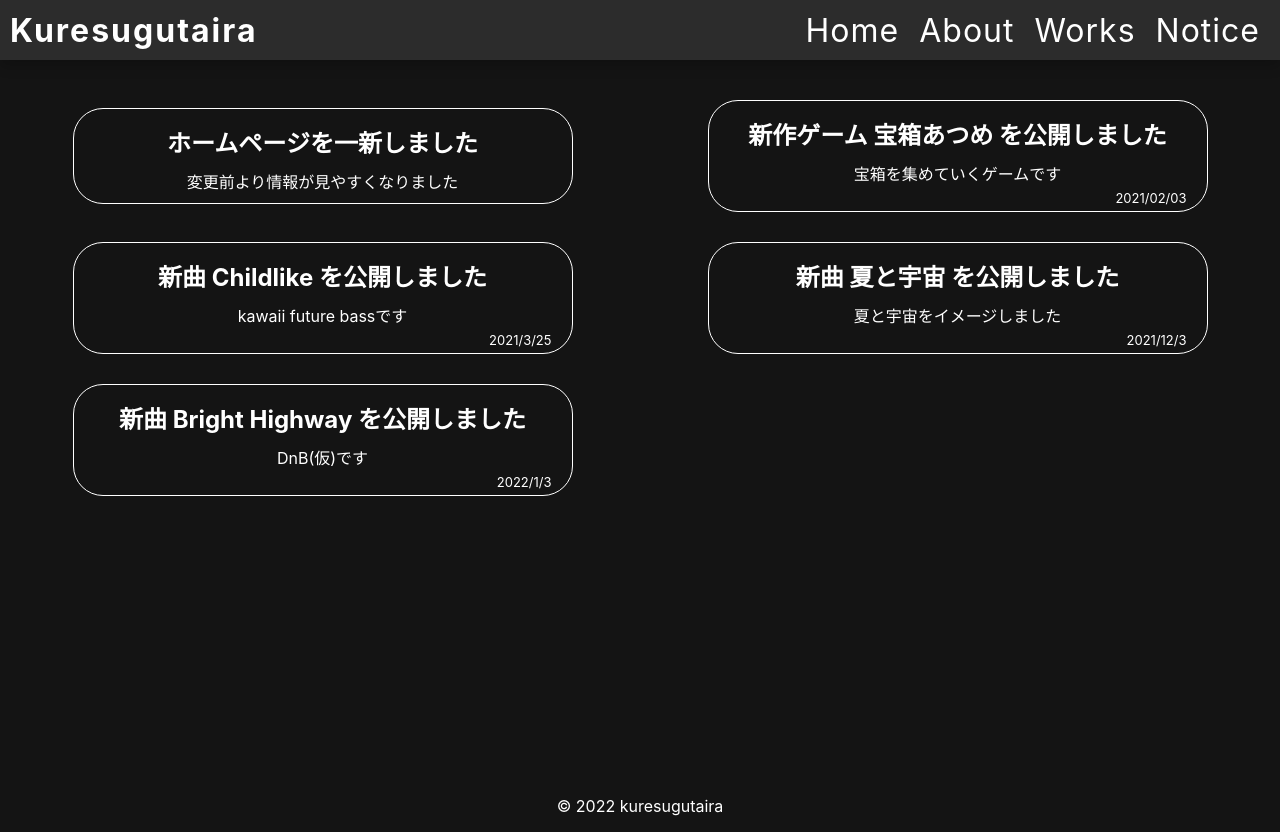
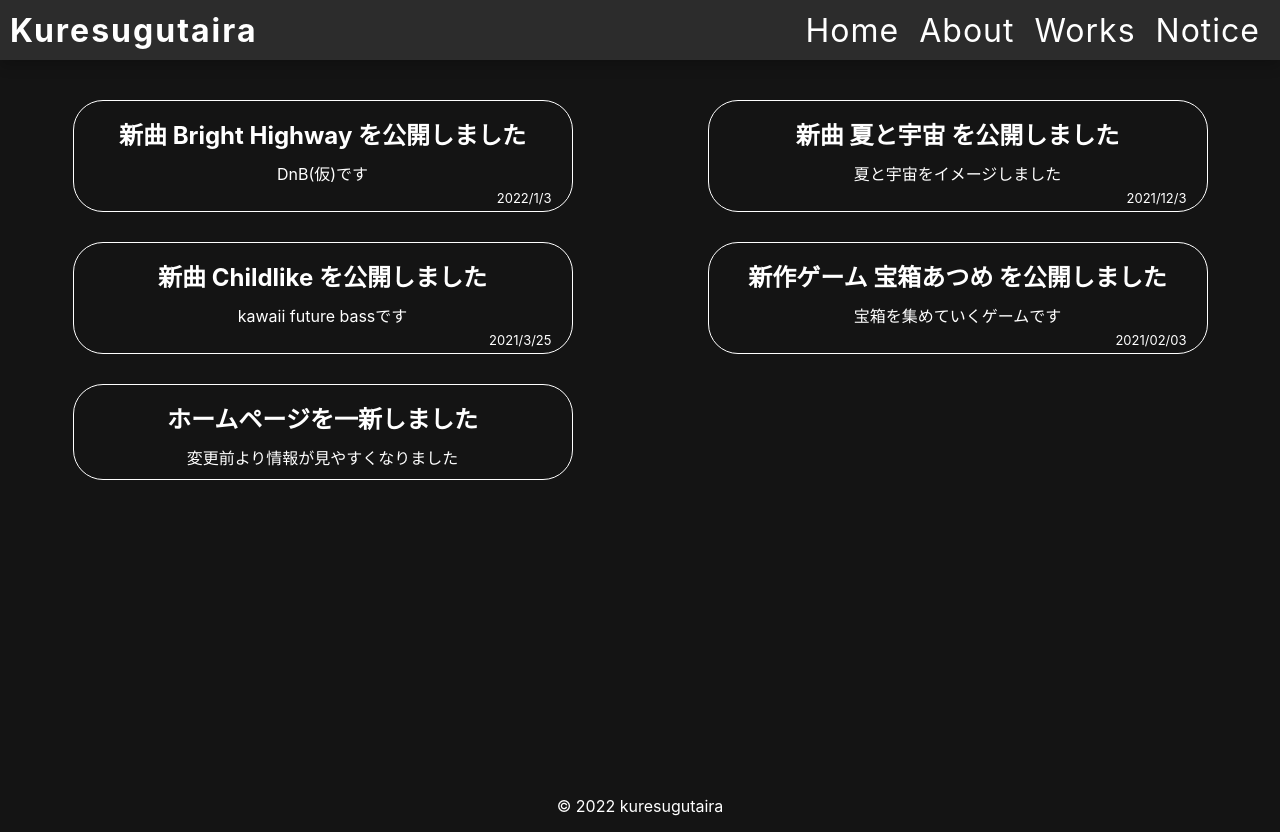
Before and after one commit to kuresugutaira/Homepage, a Next.js app: page /notice in a window 1280 px wide. Built offline with nearby package versions, Linux system fonts and the light colour scheme.

Commit message:
NoticeCardの追加に合わせて最新のNoticeCardを更新

```diff
--- a/src/pages/notice.tsx
+++ b/src/pages/notice.tsx
@@ -6,9 +6,22 @@ function Notice() {
     <>
       <div className={styles.notice_card_grid}>
         <NoticeCard
-          href='https://kuresugutaira.com/'
-          title='ホームページを一新しました'
-          description='変更前より情報が見やすくなりました'
+          href='https://soundcloud.com/vyy42cvqfubx/bright-highway'
+          title='新曲 Bright Highway を公開しました'
+          description='DnB(仮)です'
+          date='2022/1/3'
+        />
+        <NoticeCard
+          href='https://soundcloud.com/vyy42cvqfubx/iigjgjz6smtm'
+          title='新曲 夏と宇宙 を公開しました'
+          description='夏と宇宙をイメージしました'
+          date='2021/12/3'
+        />
+        <NoticeCard
+          href='https://soundcloud.com/vyy42cvqfubx/childlike'
+          title='新曲 Childlike を公開しました'
+          description='kawaii future bassです'
+          date='2021/3/25'
         />
         <NoticeCard
           href='https://unityroom.com/games/takarabako-atsume'
@@ -17,22 +30,9 @@ function Notice() {
           date='2021/02/03'
         />
         <NoticeCard
-          href='https://soundcloud.com/vyy42cvqfubx/childlike'
-          title='新曲 Childlike を公開しました'
-          description='kawaii future bassです'
-          date='2021/3/25'
-        />
-        <NoticeCard
-          href='https://soundcloud.com/vyy42cvqfubx/iigjgjz6smtm'
-          title='新曲 夏と宇宙 を公開しました'
-          description='夏と宇宙をイメージしました'
-          date='2021/12/3'
-        />
-        <NoticeCard
-          href='https://soundcloud.com/vyy42cvqfubx/bright-highway'
-          title='新曲 Bright Highway を公開しました'
-          description='DnB(仮)です'
-          date='2022/1/3'
+          href='https://kuresugutaira.com/'
+          title='ホームページを一新しました'
+          description='変更前より情報が見やすくなりました'
         />
       </div>
     </>
```
Also changed, not shown: src/pages/index.tsx (+12 -11 lines).
